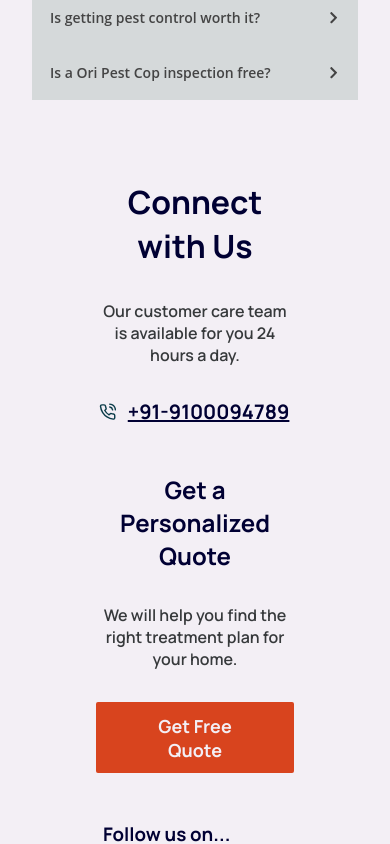
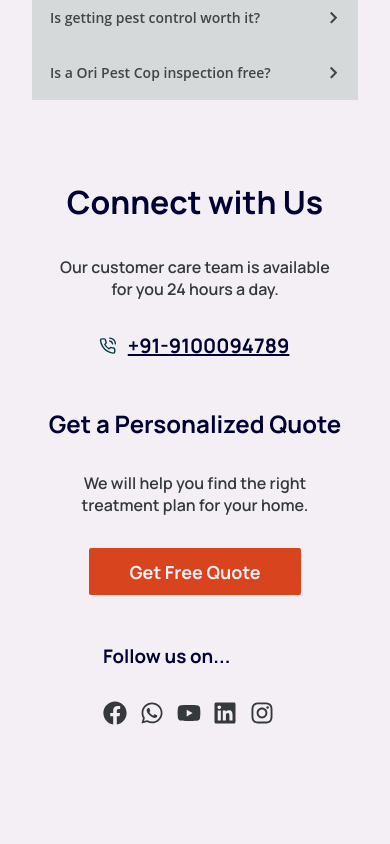
Before and after one commit to NithinGopal/ori-pest-control, a React (Create React App) app: page / in a window 390 px wide. Shown: the part 8220-9064 px from the top of the page. Built offline with nearby package versions, Linux system fonts and the light colour scheme.

Commit message:
connect padding fix

```diff
--- a/src/containers/connect/connect.styles.css
+++ b/src/containers/connect/connect.styles.css
@@ -87,8 +87,9 @@
         justify-content: center;
         align-items: center;
         gap: 3rem;
-
+        width: 100%;
         text-align: center;
+        padding: 3rem;
     }
 
     .ori__termiteControl-connect_call {
--- a/src/routes/home/home.styles.css
+++ b/src/routes/home/home.styles.css
@@ -1,3 +1,9 @@
 .ori__home-connect .ori__termiteControl-connect {
     padding: 3rem 6rem;
 }
+
+@media screen and (max-width: 850px) {
+    .ori__home-connect .ori__termiteControl-connect {
+        padding: 3rem;
+    }
+}
```
